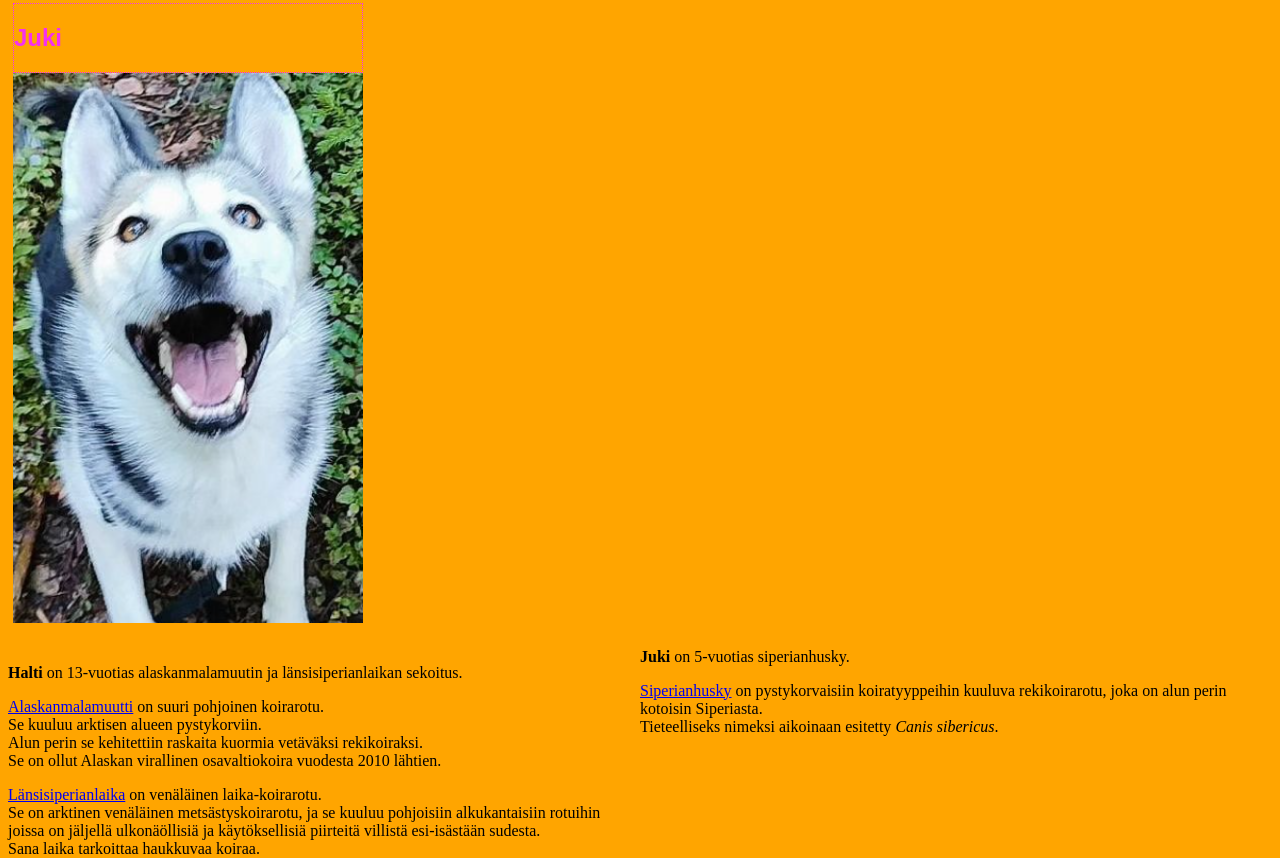
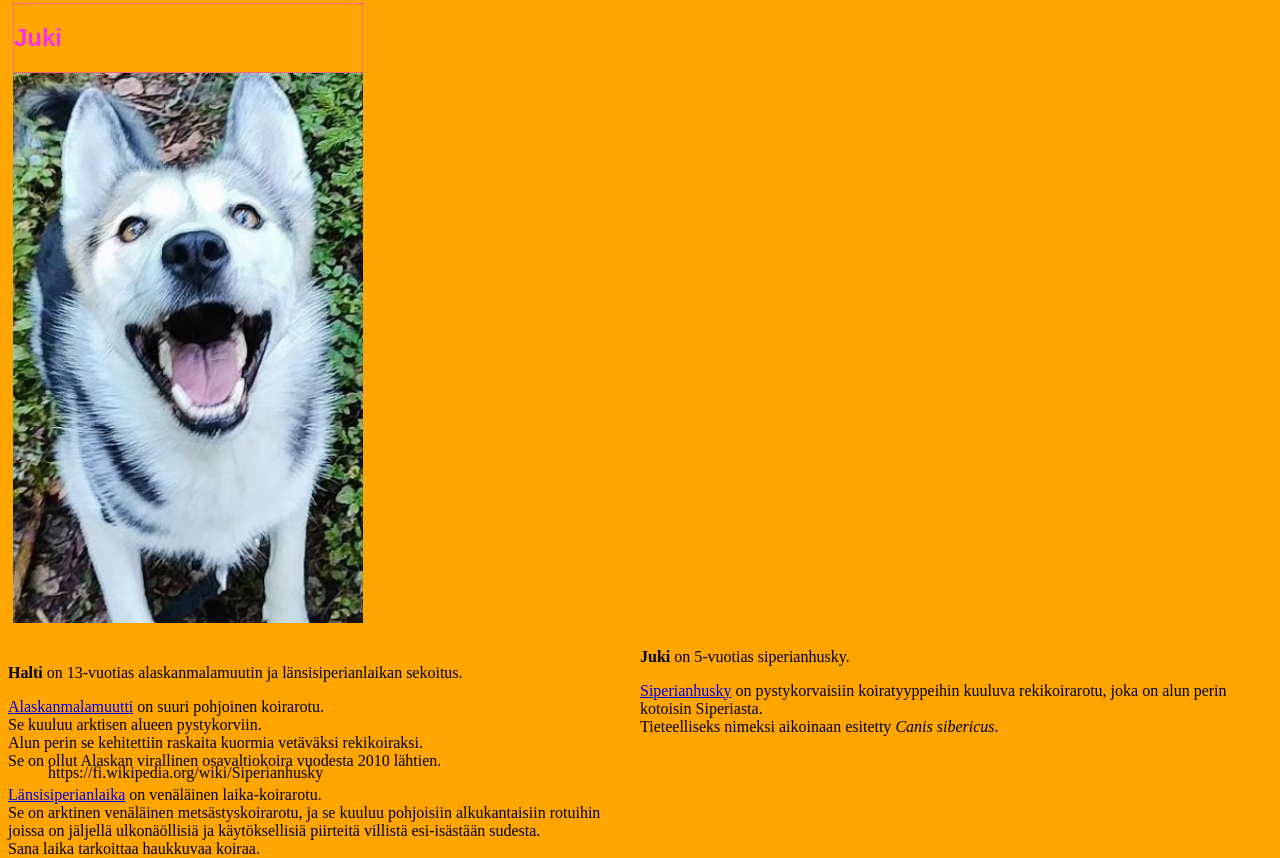
Before and after one commit to cAtalystii/palautussivu, a plain HTML site: page ekasivu/koirat.html in a window 1280 px wide. Shown: the part 616-1474 px from the top of the page. Drawn offline with Linux system fonts and the light colour scheme.

Commit message:
Update koirat.html

```diff
--- a/ekasivu/koirat.html
+++ b/ekasivu/koirat.html
@@ -45,5 +45,7 @@
 			</p>
 		</div>
 	</div>
+	<header>
+		<ol>https://fi.wikipedia.org/wiki/Siperianhusky</ol>
 </body>
 </html>
```
